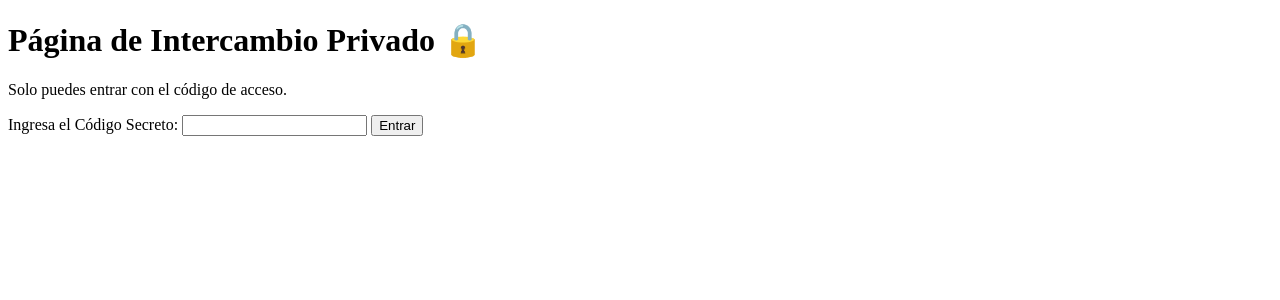
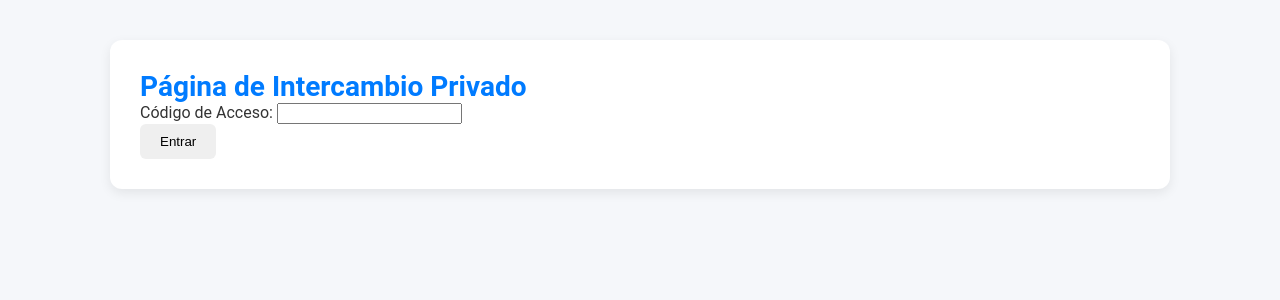
Before and after one commit to caleb32221-lab/fotos-compartidas-lab, a Flask app: page / in a window 1280 px wide. Shown: the top 300 px of the page. Run offline with Flask 3, Linux system fonts and the light colour scheme.

Commit message:
Update index.html

```diff
--- a/templates/index.html
+++ b/templates/index.html
@@ -3,19 +3,25 @@
 <head>
     <meta charset="UTF-8">
     <title>Acceso Exclusivo</title>
+    <meta name="google-site-verification" content="9WKjzL6pG1DU6... (Pega tu código real aquí)">
+
+    <link rel="stylesheet" href="{{ url_for('static', filename='style.css') }}">
 </head>
 <body>
-    <h1>Página de Intercambio Privado 🔒</h1>
-    <p>Solo puedes entrar con el código de acceso.</p>
+    <div class="container">
+        <h1>Página de Intercambio Privado</h1>
 
-    {% if error %}
-        <p style="color: red; font-weight: bold;">Error: {{ error }}</p>
-    {% endif %}
+        {% if error %}
+            <p class="error">{{ error }}</p>
+        {% endif %}
 
-    <form method="POST" action="{{ url_for('index') }}">
-        <label for="codigo">Ingresa el Código Secreto:</label>
-        <input type="password" id="codigo" name="codigo" required>
-        <button type="submit">Entrar</button>
-    </form>
+        <form method="POST" action="{{ url_for('index') }}">
+            <div class="input-group">
+                <label for="codigo">Código de Acceso:</label>
+                <input type="password" id="codigo" name="codigo" required>
+            </div>
+            <button type="submit" class="btn">Entrar</button>
+        </form>
+    </div>
 </body>
 </html>
```
